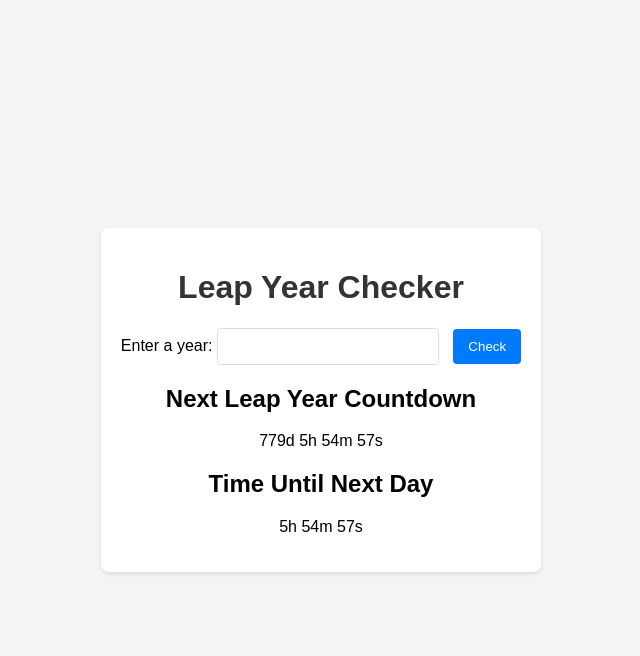
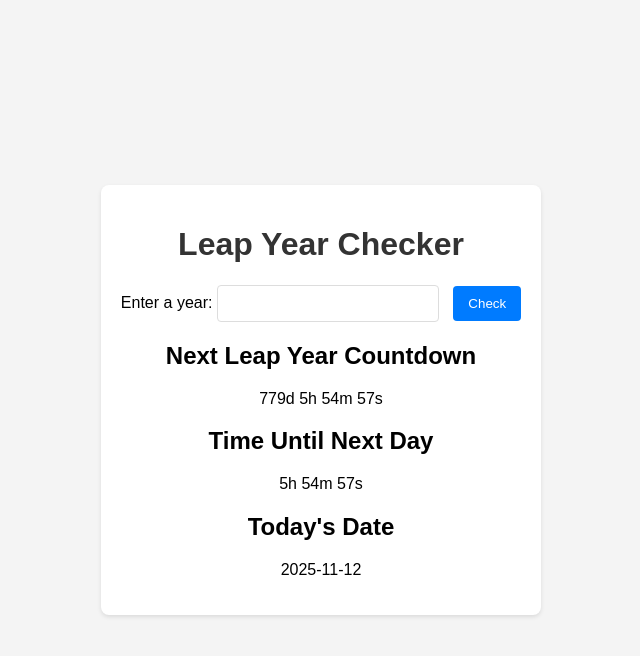
Before and after one commit to iamshashankshekhr/Leap_Year_with_flask, a Flask app: page / in a window 1280 px wide. Shown: the top 656 px of the page, without its empty margins (319-959 px from the left). Run offline with Flask 3, Linux system fonts and the light colour scheme.

Commit message:
add date

```diff
--- a/leap_year_app/app.py
+++ b/leap_year_app/app.py
@@ -38,6 +38,15 @@ def time_until_next_day():
     })
 
 
+@app.route('/today')
+def today():
+    """Returns the current date."""
+    now = datetime.now()
+    return jsonify({
+        'today_date': now.strftime('%Y-%m-%d')
+    })
+
+
 @app.route('/', methods=['GET', 'POST'])
 def index():
     if request.method == 'POST':
--- a/leap_year_app/templates/index.html
+++ b/leap_year_app/templates/index.html
@@ -70,6 +70,10 @@
             <h2>Time Until Next Day</h2>
             <p id="next-day-countdown"></p>
         </div>
+        <div id="today-date-container">
+            <h2>Today's Date</h2>
+            <p id="today-date"></p>
+        </div>
         <script>
             function updateLeapYearTimer() {
                 fetch('/next_leap_year')
@@ -98,10 +102,20 @@
                     });
             }
 
+            function updateTodayDate() {
+                fetch('/today')
+                    .then(response => response.json())
+                    .then(data => {
+                        document.getElementById('today-date').innerText = data.today_date;
+                    });
+            }
+
             setInterval(updateLeapYearTimer, 1000);
             setInterval(updateNextDayTimer, 1000);
+            setInterval(updateTodayDate, 1000);
             updateLeapYearTimer();
             updateNextDayTimer();
+            updateTodayDate();
         </script>
     </div>
 </body>
```
